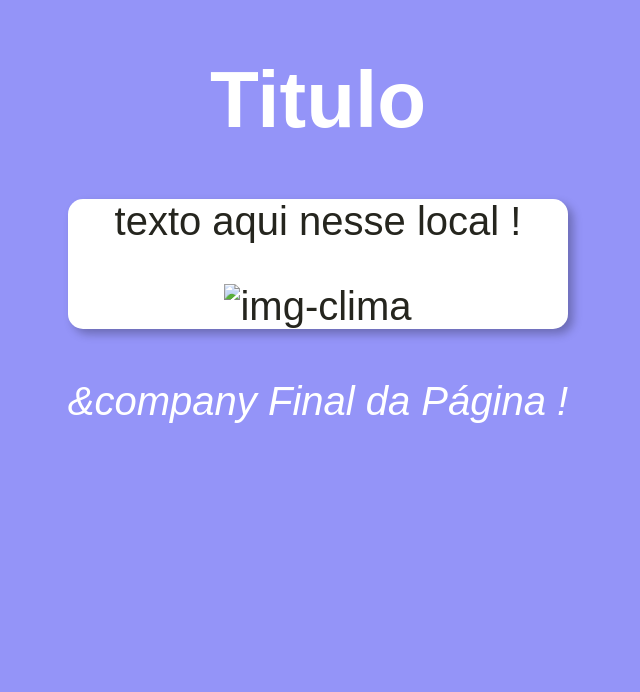
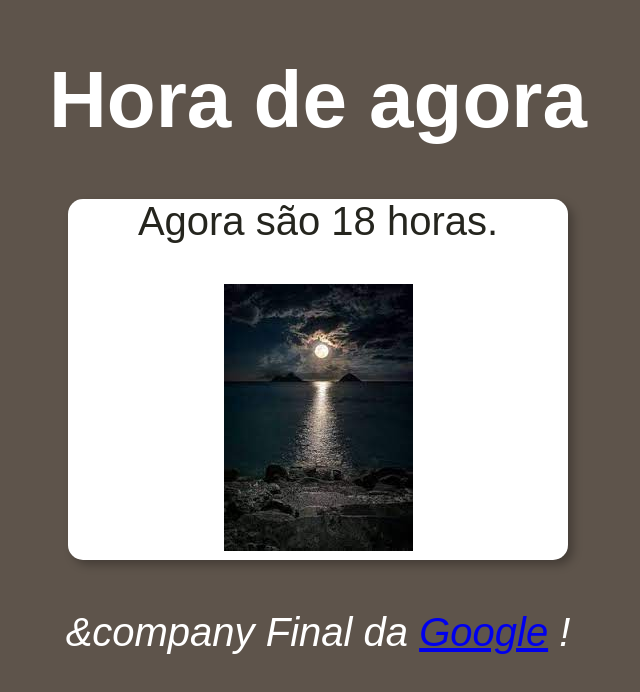
Before and after one commit to FranciscoDarlan/Desafio-JS-gustavo-guanabara, a plain HTML site: page index.html in a window 1280 px wide. Shown: the whole page, without its empty margins (322-962 px from the left). Drawn offline with Linux system fonts and the light colour scheme.

Commit message:
finalizado-site-de-hora

```diff
--- a/index.html
+++ b/index.html
@@ -1,5 +1,6 @@
 <!DOCTYPE html>
 <html lang="pt-BR">
+
 <head>
     <meta charset="UTF-8">
     <meta http-equiv="X-UA-Compatible" content="IE=edge">
@@ -8,9 +9,9 @@
     <link rel="stylesheet" href="style.css">
 </head>
 
-<body>
+<body onload="atualizando()">
     <header>
-        <h1>Titulo</h1>
+        <h1 id="txt-h1">Hora de agora</h1>
     </header>
 
     <section>
@@ -19,14 +20,15 @@
         </div>
 
         <div>
-            <img src="imgManha.png" alt="img-clima">
+            <img id="imagem" src="./bomdia.png" alt="img-clima">
         </div>
     </section>
 
     <footer>
-        &company Final da <a>Página</a> !
+        &company Final da <a href="https://www.google.com/">Google</a> !
     </footer>
 
 </body>
 <script src="script.js"></script>
+
 </html>
--- a/script.js
+++ b/script.js
@@ -1,10 +1,30 @@
-const txtParagrafo = document.getElementById('txt-paragrafo')
+function atualizando() {
+    const texto = document.getElementById('txt-paragrafo');
+    const imagem = document.getElementById('imagem');
+    const h1 = document.getElementById('txt-h1');
+    const data = new Date();
+    /*const hora = data.getHours();*/
+    const hora = 18
 
- function troca(){
-    const textNovo = 'Troquei o texto'
-    const trocaTxt = txtParagrafo.value
 
-    trocaTxt.innerHTML = textNovo
+    /* só preciso colocar o innerHRML 1 vez que já troca:*/
+    texto.innerHTML = `Agora são ${hora} horas.`;
+
+
+    if (hora >= 00 && hora < 12) {
+        imagem.src = "./bomdia.png";
+        /*troca css*/
+        document.body.style.background = '#fd9200'
+
+
+    } else if (hora >= 12 && hora < 18) {
+        imagem.src = "./boatarde.jpg";
+        document.body,style.background = '#91cae8'
+
+    } else {
+        (hora >= 18 && hora < 24)
+       imagem.src = "./boanoite.jpg";
+       document.body.style.background = '#5e544b'
+    }
+
 }
-
-console.log(troca)
```
Also changed, not shown: boanoite.jpg (added), boatarde.jpg (added), bomdia.png (added).
